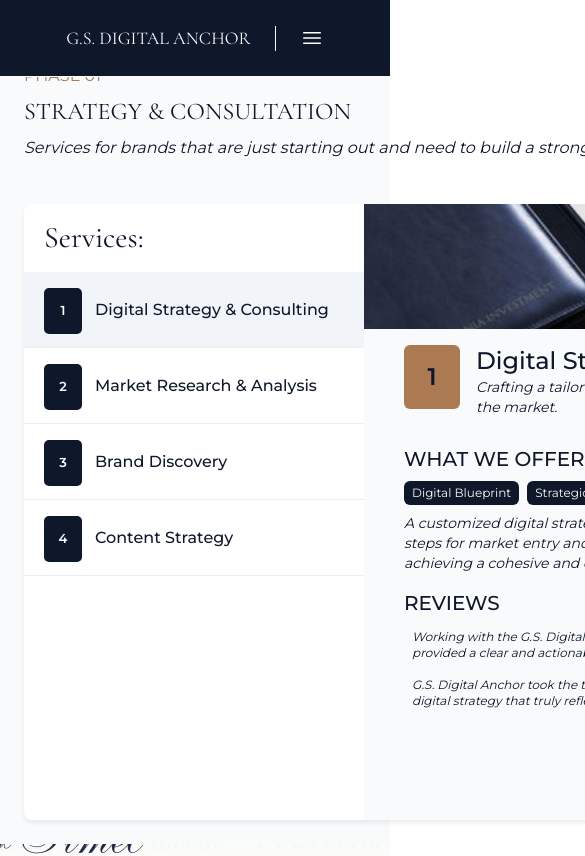
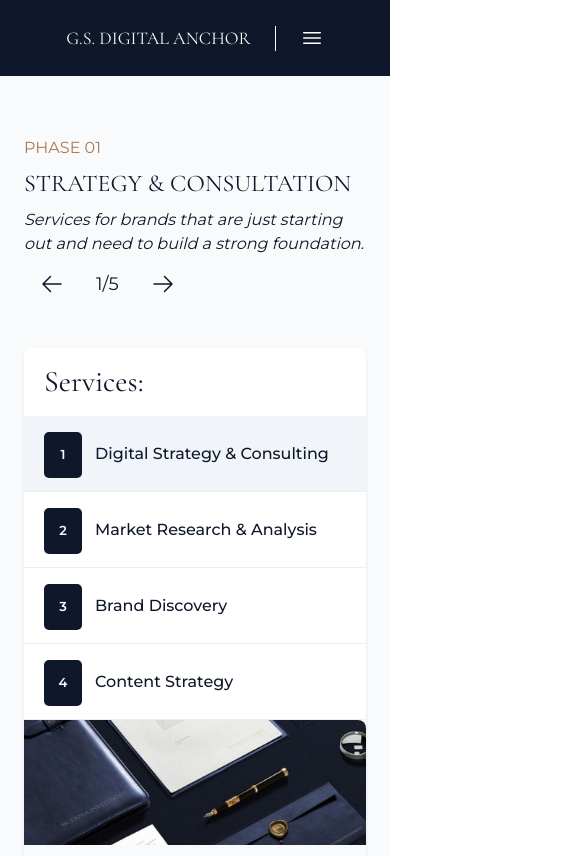
Before and after one commit to GASPing4ER/testing-gsdigitalanchor, a Next.js app: page /services in a window 390 px wide. Shown: the top 856 px of the page, 585 px wide, since content can reach past the window. Built offline with nearby package versions, Linux system fonts and the light colour scheme; no server answers.

Commit message:
changed services page mobile optimization

```diff
--- a/src/components/services-container.tsx
+++ b/src/components/services-container.tsx
@@ -42,10 +42,10 @@ const ServicesContainer = () => {
   return (
     <>
       <div
-        className="w-full min-h-screen flex flex-col justify-center gap-6 p-6 lg:p-24 bg-slate-50 text-slate-900"
+        className="w-full min-h-screen flex flex-col justify-center gap-6 p-6 pt-24 lg:p-24 bg-slate-50 text-slate-900"
         id="phase-section"
       >
-        <div className="mt-[40px] mx-auto w-[976px] flex justify-between">
+        <div className="mt-[40px] mx-auto w-full lg:w-[976px] flex flex-col gap-2 md:flex-row justify-between">
           <div className="flex flex-col gap-2">
             <span className="text-[#AB7952]">PHASE 0{selectedPhase + 1}</span>
             <h2 className={`${cormorant.className} text-2xl uppercase`}>
@@ -59,8 +59,8 @@ const ServicesContainer = () => {
             handleNext={handleNext}
           />
         </div>
-        <div className="mt-[20px] my-0 mx-auto h-[616px] w-[976px] bg-white rounded-[8px] rounded-tr-[9px] flex shadow-[0_3px_5px_rgba(0,0,0,0.07)] animate-intro">
-          <div className="w-[340px]">
+        <div className="mt-[20px] my-0 mx-auto lg:h-[616px] w-full lg:w-[976px] bg-white rounded-[8px] rounded-tr-[9px] flex flex-col lg:flex-row shadow-[0_3px_5px_rgba(0,0,0,0.07)] animate-intro">
+          <div className="w-full lg:w-[340px]">
             <h1 className={`${cormorant.className} py-4 px-5 text-3xl`}>
               Services:
             </h1>
@@ -85,19 +85,19 @@ const ServicesContainer = () => {
               ))}
             </ul>
           </div>
-          <section className="flex-1 bg-slate-50 relative rounded-tr-xl rounded-br-lg">
+          <section className="flex-1 bg-slate-50 relative rounded-tr-xl rounded-br-lg pb-4 lg:pb-0">
             <Image
               src={luxuryLivingImg}
               alt="Luxury living"
               className="object-cover w-full h-[125px] rounded-tr-lg"
             />
-            <div className="relative z-[1] mb-6 flex gap-4 pt-4">
-              <div className="pl-10">
+            <div className="relative z-[1] mb-6 flex gap-4 py-4">
+              <div className="pl-4 lg:pl-10">
                 <div className="w-14 h-16 bg-[#AB7952] rounded-md flex items-center justify-center text-2xl font-semibold mb-3">
                   {selectedService + 1}
                 </div>
               </div>
-              <div className="pr-10">
+              <div className="pr-4 lg:pr-10">
                 <h2 className="text-2xl text-slate-900 font-medium">
                   {servicesData[selectedPhase].services[selectedService].title}
                 </h2>
@@ -109,7 +109,7 @@ const ServicesContainer = () => {
                 </p>
               </div>
             </div>
-            <div className="flex flex-col px-10 gap-2 mb-4">
+            <div className="flex flex-col px-4 lg:px-10 gap-2 mb-4">
               <h3 className="font-medium text-xl uppercase">What we offer</h3>
               <div className="flex gap-2">
                 {servicesData[selectedPhase].services[
@@ -130,7 +130,7 @@ const ServicesContainer = () => {
                 }
               </p>
             </div>
-            <div className="flex flex-col px-10 gap-2">
+            <div className="flex flex-col px-4 lg:px-10 gap-2">
               <h3 className="font-medium text-xl uppercase">Reviews</h3>
               <div className="flex flex-col gap-2">
                 {servicesData[selectedPhase].services[
```
